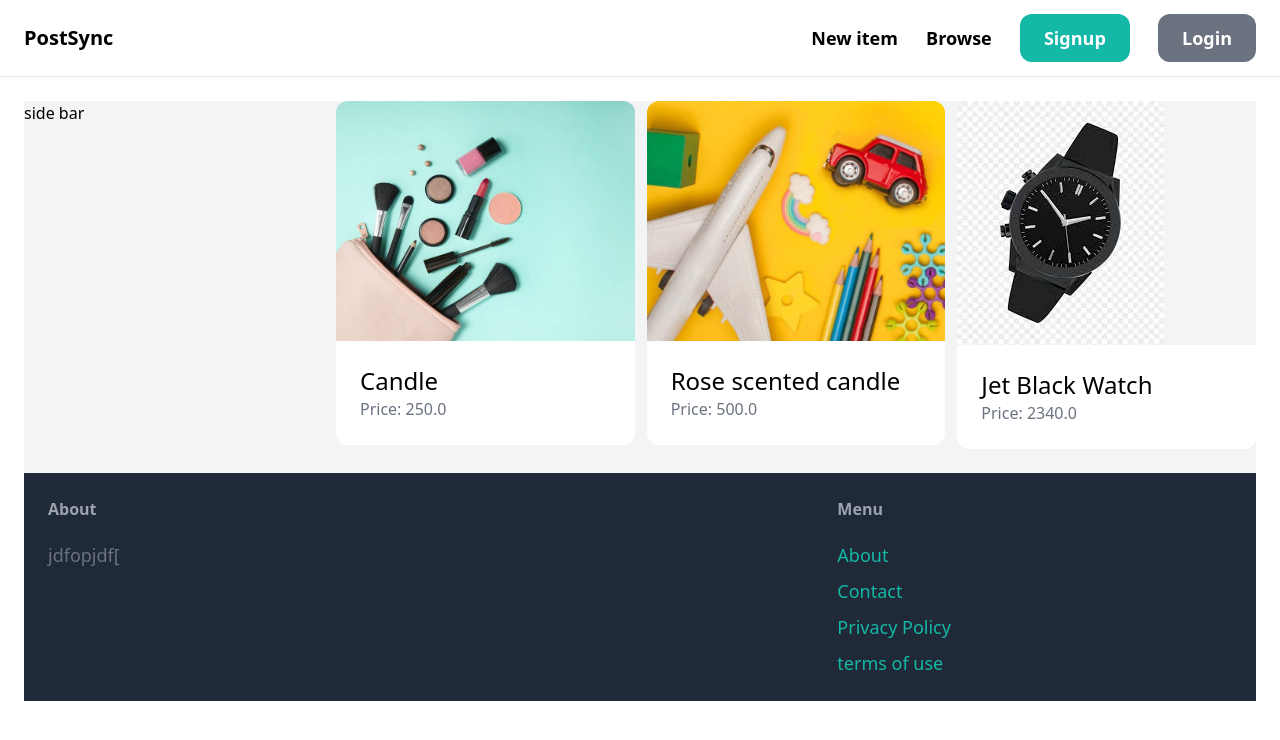
After one commit to itsmeumaima/ECommerce, a Django app: page /item/ in a window 1280 px wide. The commit adds this page. Shown: the top 740 px of the page. Run offline with Django 5.2, Linux system fonts and the light colour scheme; data comes from the database, SQL or seed files in the repository; both versions use the stored data as it was after the commit; some libraries are stand-ins or nearby versions.

Commit message:
searching half done

```diff
--- a/postsync/core/templates/core/base.html
+++ b/postsync/core/templates/core/base.html
@@ -13,7 +13,7 @@
         <a href="/" class="text-xl font-semibold">PostSync</a>
         <div class="space-x-6">
              <a href="{% url 'item:new' %}" class="text-lg font-semibold hover:text-gray-500">New item</a>
-            <a href="#" class="text-lg font-semibold hover:text-gray-500">Browse</a>
+            <a href="{% url 'item:items' %}" class="text-lg font-semibold hover:text-gray-500">Browse</a>
 
             {% if request.user.is_authenticated %}
                 <a href="#" class="px-6 py-3 text-lg font-semibold bg-teal-500 text-white rounded-xl hover:bg-teal-700">Inbox</a>
--- a/postsync/item/forms.py
+++ b/postsync/item/forms.py
@@ -25,3 +25,23 @@ class  NewItemForm(forms.ModelForm):
                         'class': INPUT_CLASSES
                     })
                 }
+
+class  EditItemForm(forms.ModelForm):
+    class Meta:
+        model = Item
+        fields = [ 'name', 'description', 'price', 'image']
+
+        widgets = {
+                    'name': forms.TextInput(attrs={
+                        'class': INPUT_CLASSES
+                    }),
+                    'description': forms.Textarea(attrs={
+                        'class': INPUT_CLASSES
+                    }),
+                    'price': forms.TextInput(attrs={
+                        'class': INPUT_CLASSES
+                    }),
+                    'image': forms.FileInput(attrs={
+                        'class': INPUT_CLASSES
+                    })
+                }
--- a/postsync/item/templates/item/detail.html
+++ b/postsync/item/templates/item/detail.html
@@ -23,7 +23,7 @@
             <div class="mt-6 p-6 bg-white rounded-xl">
                 <p>This is your item!</p>
 
-                <a href="#" class="inline-block mt-6 px-6 py-3 text-lg font-semibold bg-teal-500 text-white rounded-xl">Edit</a>
+                <a href="{% url 'item:edit' item.id %}" class="inline-block mt-6 px-6 py-3 text-lg font-semibold bg-teal-500 text-white rounded-xl">Edit</a>
                 <a href="{% url 'item:delete' item.id %}" class="inline-block mt-6 px-6 py-3 text-lg font-semibold bg-red-500 text-white rounded-xl">Delete</a>
             </div>
         {% else %}
--- /dev/null
+++ b/postsync/item/templates/item/items.html
@@ -0,0 +1,28 @@
+{% extends 'core/base.html' %}
+
+{% block title %}Items{% endblock %}
+
+{% block content %}
+    <div class="pb-6 grid grid-cols-4 gap-4 bg-gray-100">
+        <div class="col-span-1">
+            side bar
+        </div>
+
+        <div class="col-span-3">
+            <div class="grid grid-cols-3 gap-3">
+            {% for item in items %}
+            <div>
+                <a href="{% url 'item:detail' item.id %}">
+                    <div>
+                        <img src="{{item.image.url}}" class="rounded-t-xl">
+                    </div>
+                    <div class="p-6 bg-white rounded-b-xl">
+                        <h2 class="text-2xl">{{item.name}}</h2>
+                        <p class="text-gray-500">Price: {{item.price}}</p>
+                    </div>
+                </a>
+            </div>
+            {% endfor %}
+        </div>
+    </div>
+{% endblock %}
--- a/postsync/item/urls.py
+++ b/postsync/item/urls.py
@@ -5,7 +5,9 @@ from . import views
 app_name='item'
 
 urlpatterns = [
+    path('', views.items, name='items'),
     path('new/', views.new, name='new'),
     path('<int:pk>/', views.detail, name='detail'),
     path('<int:pk>/delete/', views.delete, name='delete'),
+    path('<int:pk>/edit/', views.edit, name='edit'),
 ]
--- a/postsync/item/views.py
+++ b/postsync/item/views.py
@@ -1,10 +1,16 @@
 from django.contrib.auth.decorators import login_required
 from django.shortcuts import render,get_object_or_404, redirect
 
-from .forms import NewItemForm
+from .forms import NewItemForm, EditItemForm
 from .models import Item
 
 # Create your views here.
+def items(request):
+    items=Item.objects.filter(is_sold=False)
+    return render(request, 'item/items.html',{
+        'items':items
+    })
+
 def detail(request, pk):
     item=get_object_or_404(Item, pk=pk)
     related_items=Item.objects.filter(category=item.category,is_sold=False).exclude(pk=pk)[0:3]
@@ -39,3 +45,21 @@ def delete(request,pk):
 
     item.delete()
     return redirect('dashboard:index')
+
+@login_required
+def edit(request, pk):
+    item = get_object_or_404(Item, pk=pk, created_by=request.user)
+    if request.method == 'POST':
+        form = EditItemForm(request.POST, request.FILES, instance=item)
+
+        if form.is_valid():
+            form.save()
+
+            return redirect('item:detail', pk=item.id)
+    else:
+        form = EditItemForm(instance=item)
+
+    return render(request, 'item/form.html', {
+        'form': form,
+        'title': 'Edit item',
+    })
```
Also changed, not shown: postsync/db.sqlite3.
